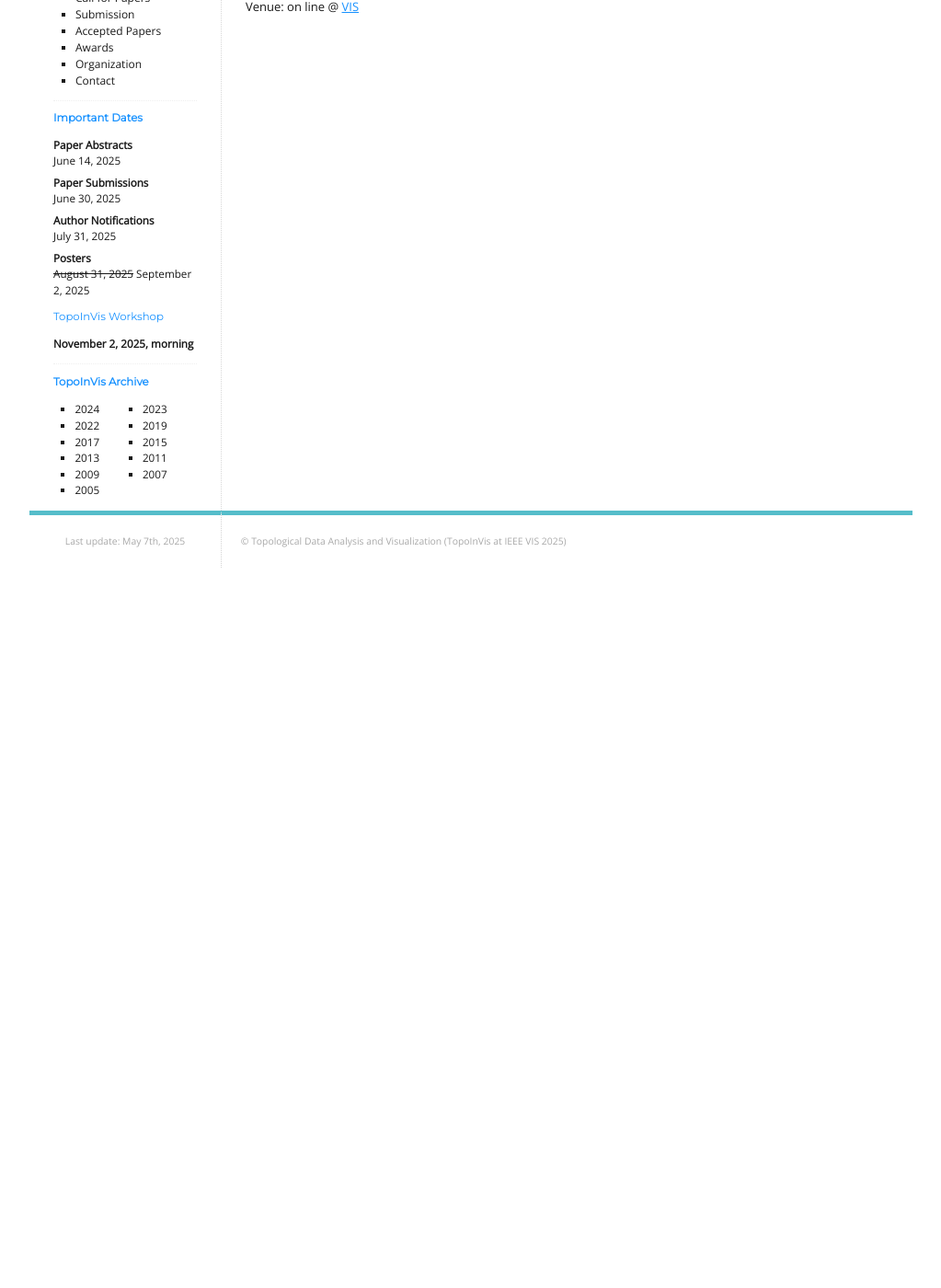
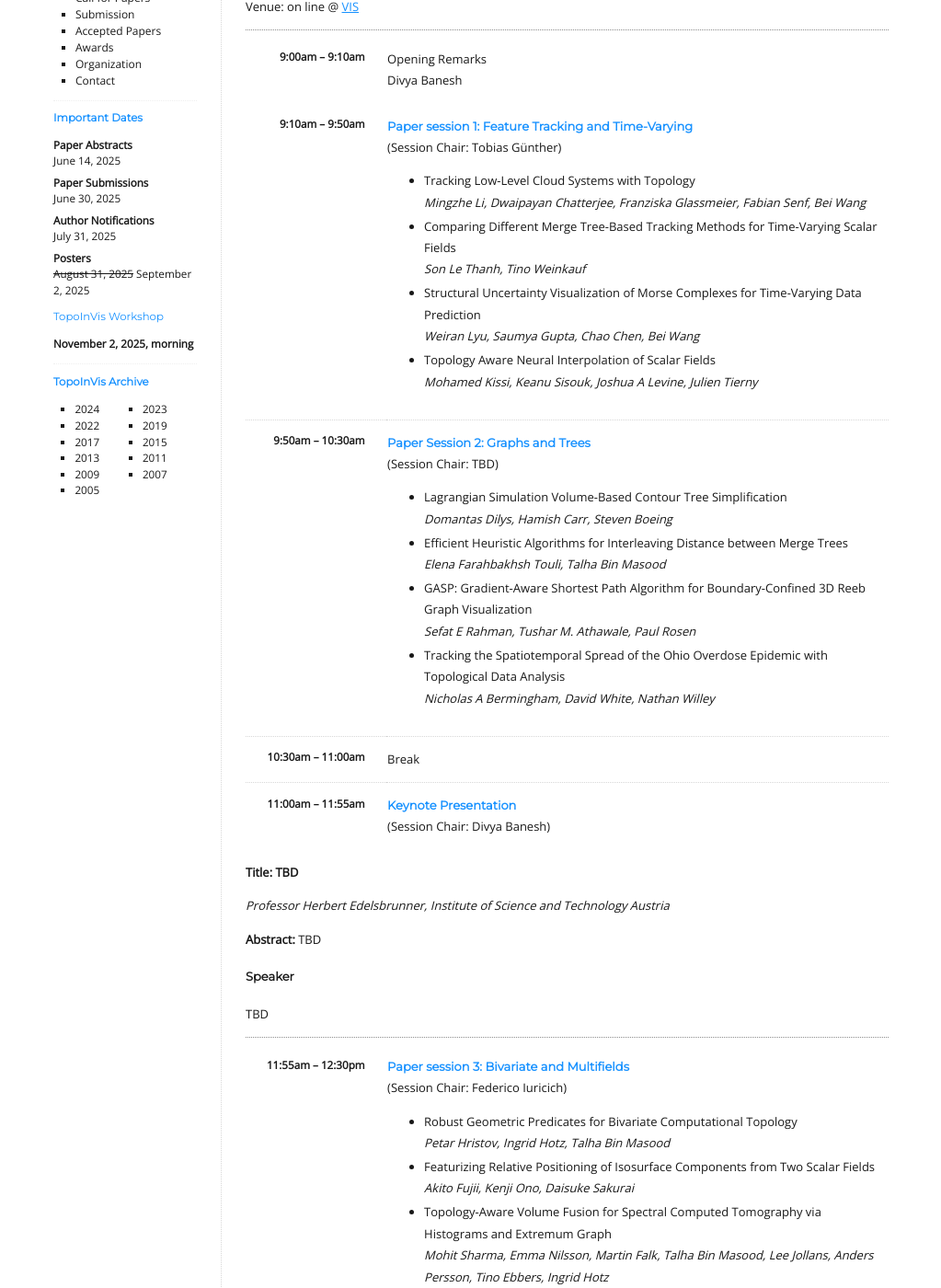
Before and after one commit to TopoInVis-Workshop/2025, a Jekyll site: the page built from _pages/program.md, in a window 1280 px wide and 1400 px high, scrolled down 286 px. Shown: the whole window at 92% size, without its empty margins (128-1151 px from the left). Built offline with Jekyll 4.4.1, drawn with Linux system fonts in a browser that asks for light colours; before the commit the page ends 916 px from its top, so only the background shows below that; some of the changed text lies outside the part shown.

Commit message:
Update program.md

```diff
--- a/_pages/program.md
+++ b/_pages/program.md
@@ -5,6 +5,144 @@ title: Program
 
 # Program
 
+**Sunday, November 2, 2025**
+(Central European Time (CET))
+
+Venue: on line @ [VIS](https://ieeevis.org/year/2025/welcome)
+
+
+---
+
+<table class="program">
+  <tr>
+    <td>9:00am &ndash; 9:10am</td>
+    <td>
+      Opening Remarks<br/>
+      Divya Banesh
+    </td>
+  </tr>
+</table>
+
+<table class="program">
+  <tr>
+    <td>9:10am &ndash; 9:50am</td>
+    <td>
+      <h4>Paper session 1: Feature Tracking and Time-Varying</h4>
+      (Session Chair: Tobias Günther)
+      <ul>
+          <li>
+           Tracking Low-Level Cloud Systems with Topology
+           <br><i>Mingzhe Li, Dwaipayan Chatterjee, Franziska Glassmeier, Fabian Senf, Bei Wang</i>
+           <br/>
+        </li>
+        <li>
+           Comparing Different Merge Tree-Based Tracking Methods for Time-Varying Scalar Fields
+           <br><i>Son Le Thanh, Tino Weinkauf</i>
+           <br/>
+        </li>
+        <li>
+           Structural Uncertainty Visualization of Morse Complexes for Time-Varying Data Prediction
+           <br><i>Weiran Lyu, Saumya Gupta, Chao Chen, Bei Wang</i>
+           <br/>
+        </li>
+        <li>
+           Topology Aware Neural Interpolation of Scalar Fields
+           <br><i>Mohamed Kissi, Keanu Sisouk, Joshua A Levine, Julien Tierny</i>
+           <br/>
+        </li>
+      </ul>
+    </td>
+  </tr>
+
+
+
+  <tr>
+    <td>9:50am &ndash; 10:30am</td>
+    <td>
+      <h4>Paper Session 2: Graphs and Trees</h4>
+      (Session Chair: TBD)
+      <ul>
+        <li>
+           Lagrangian Simulation Volume-Based Contour Tree Simplification
+           <br><i>Domantas Dilys, Hamish Carr, Steven Boeing</i>
+           <br/>
+        </li>
+        <li>
+           Efficient Heuristic Algorithms for Interleaving Distance between Merge Trees
+           <br><i>Elena Farahbakhsh Touli, Talha Bin Masood</i>
+           <br/>
+        </li>
+        <li>
+           GASP: Gradient-Aware Shortest Path Algorithm for Boundary-Confined 3D Reeb Graph Visualization
+           <br><i>Sefat E Rahman, Tushar M. Athawale, Paul Rosen</i>
+           <br/>
+        </li>
+        <li>
+          Tracking the Spatiotemporal Spread of the Ohio Overdose Epidemic with Topological Data Analysis
+           <br><i>Nicholas A Bermingham, David White, Nathan Willey</i>
+           <br/>
+        </li>
+      </ul>
+    </td>
+  </tr>
+ <tr>
+    <td>10:30am &ndash; 11:00am</td>
+    <td>Break</td>
+  </tr>
+
+<tr>
+    <td>11:00am &ndash; 11:55am</td>
+    <td>
+      <h4>Keynote Presentation
+      </h4>
+      (Session Chair: Divya Banesh)
+    </td>
+  </tr>
+</table>
+
+**Title: TBD**
+
+_Professor Herbert Edelsbrunner, Institute of Science and Technology Austria_
+
+<b>Abstract:</b> TBD
+
+
+#### Speaker
+
 TBD
 
-Venue: on line @ [VIS](https://ieeevis.org/year/2025/welcome)
+---
+
+<table class="program">
+
+  <tr>
+    <td>11:55am &ndash; 12:30pm</td>
+    <td>
+      <h4>Paper session 3: Bivariate and Multifields</h4>
+      (Session Chair: Federico Iuricich)
+      <ul>
+        <li>
+           Robust Geometric Predicates for Bivariate Computational Topology
+           <br><i>Petar Hristov, Ingrid Hotz, Talha Bin Masood </i>
+           <br/>
+        </li>
+        <li>
+           Featurizing Relative Positioning of Isosurface Components from Two Scalar Fields
+           <br><i>Akito Fujii, Kenji Ono, Daisuke Sakurai</i>
+           <br/>
+        </li>
+        <li>
+           Topology-Aware Volume Fusion for Spectral Computed Tomography via Histograms and Extremum Graph
+           <br><i>Mohit Sharma, Emma Nilsson, Martin Falk, Talha Bin Masood, Lee Jollans, Anders Persson, Tino Ebbers, Ingrid Hotz</i>
+           <br/>
+        </li>
+      </ul>
+    </td>
+  </tr>
+ <tr>
+    <td>12:29pm &ndash; 12:30pm</td>
+    <td>
+      <h4>Closing</h4>
+      Divya Banesh
+    </td>
+  </tr>
```
